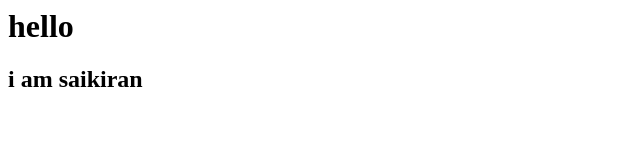
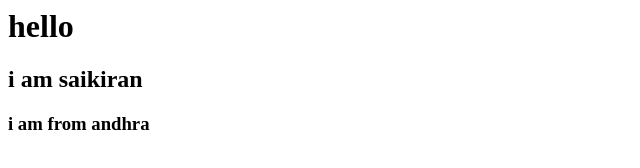
Before and after one commit to Ygd-kings/sec0, a plain HTML site: page index.html in a window 1280 px wide. Shown: the whole page, without its empty margins (0-640 px from the left). Drawn offline with Linux system fonts and the light colour scheme.

Commit message:
added everything

```diff
--- a/index.html
+++ b/index.html
@@ -1,4 +1,5 @@
 <html>
 <h1>hello</h1>
 <h2>i am saikiran</h2>
+<h3>i am from andhra</h3>
 </html>
```
